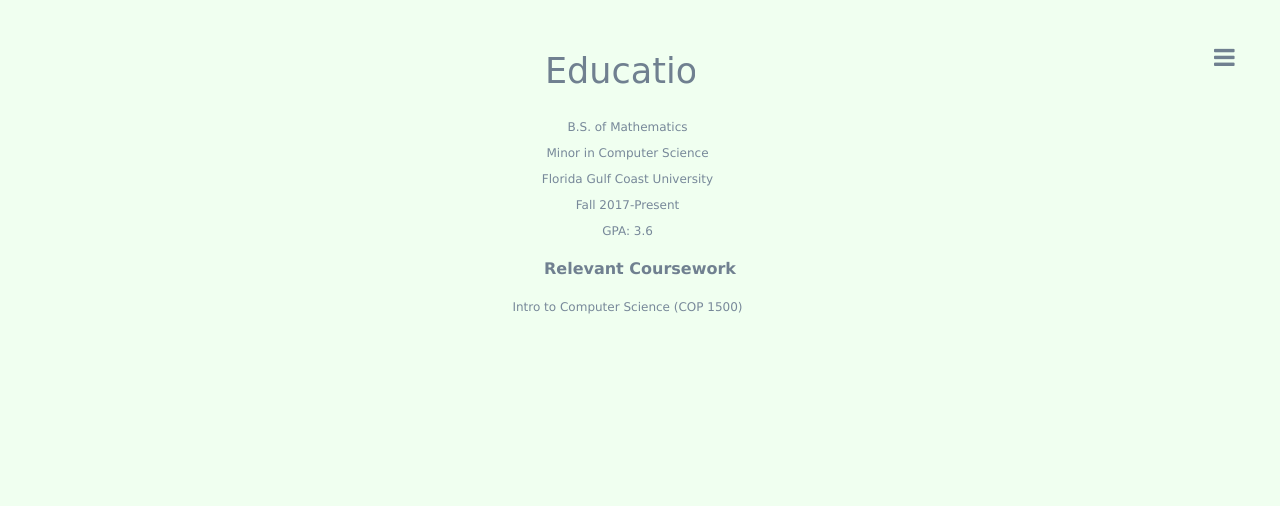
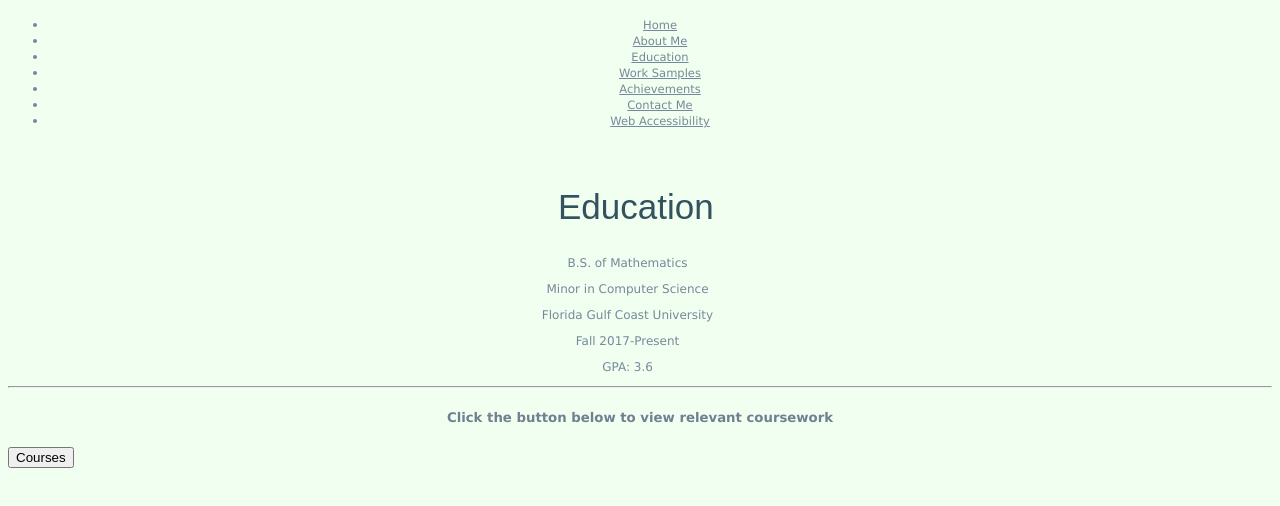
Before and after one commit to sammylundy/sammylundy.github.io, a plain HTML site: page Education.html in a window 1280 px wide. Drawn offline with nearby package versions, Linux system fonts and the light colour scheme.

Commit message:
Update Education.html

```diff
--- a/Education.html
+++ b/Education.html
@@ -4,20 +4,19 @@
   <link rel="stylesheet" type="text/css" href="style.css">
 <meta charset=utf-8>
  <link rel="stylesheet" href="https://cdnjs.cloudflare.com/ajax/libs/font-awesome/4.7.0/css/font-awesome.min.css">
+    <script src="jquery-3.3.1.min.js"></script>
 <title>Samantha Lundy</title>
 </head>
 <body>
-    <div class="dropdown">
-   <button class="btn"><i class="fa fa-bars"></i></button>
-  <div class="dropdown-content">
-    <a href = "index.html">Home</a>
-    <a href="AboutMe.html">About Me</a>
-    <a href="Education.html">Education</a>
-    <a href="worksamples.html">Work Samples</a>
-    <a href="Achievements.html">Achievements</a>
-    <a href="ContactMe.html">Contact Me</a>
-  </div>
-</div>
+    <ul>
+      <li><a class="active" href ="index.html">Home</a></li>
+      <li><a href="AboutMe.html">About Me</a></li>
+      <li><a href="Education.html">Education</a></li>
+      <li><a href="worksamples.html">Work Samples</a></li>
+      <li><a href="Achievements.html">Achievements</a></li>
+      <li><a href="ContactMe.html">Contact Me</a></li>
+      <li><a href="Usability.html">Web Accessibility</a></li>
+   </ul>
 <canvas id="myCanvas" width="205" height="100">
       Your browser does not support the HTML5 canvas tag.
    </canvas>
@@ -25,9 +24,9 @@
   <script>
     var c = document.getElementById("myCanvas");
     var ctx = c.getContext("2d");
-    ctx.font = "35px cursive";
-    ctx.fillStyle = "slategray"
-    ctx.fillText("Education",55,75);
+    ctx.font = "35px sans-serif";
+    ctx.fillStyle = "#34515E"
+    ctx.fillText("Education",20,75);
   </script>
 
 <p>B.S. of Mathematics</p>
@@ -35,7 +34,19 @@
 <p>Florida Gulf Coast University</p>
 <p>Fall 2017-Present</p>
 <p>GPA: 3.6</p>
-  <h4>Relevant Coursework</h4>
-    <p>Intro to Computer Science (COP 1500)</p>
+    <hr>
+<h5>Click the button below to view relevant coursework</h5>
+  <div id="myCourses"><button onclick="myFunction()">Courses</button></div>
+    <p id="courses"></p>
+<script>
+function myFunction() {
+    if(document.getElementById("courses").innerHTML == "") {
+        document.getElementById("courses").innerHTML = "COP 1500, Codecademy Intro to HTML, Codeacademy Learn CSS";
+    }
+    else {
+        document.getElementById("courses").innerHTML = "";
+    }
+}
+</script>
 </body>
 </html>
```
